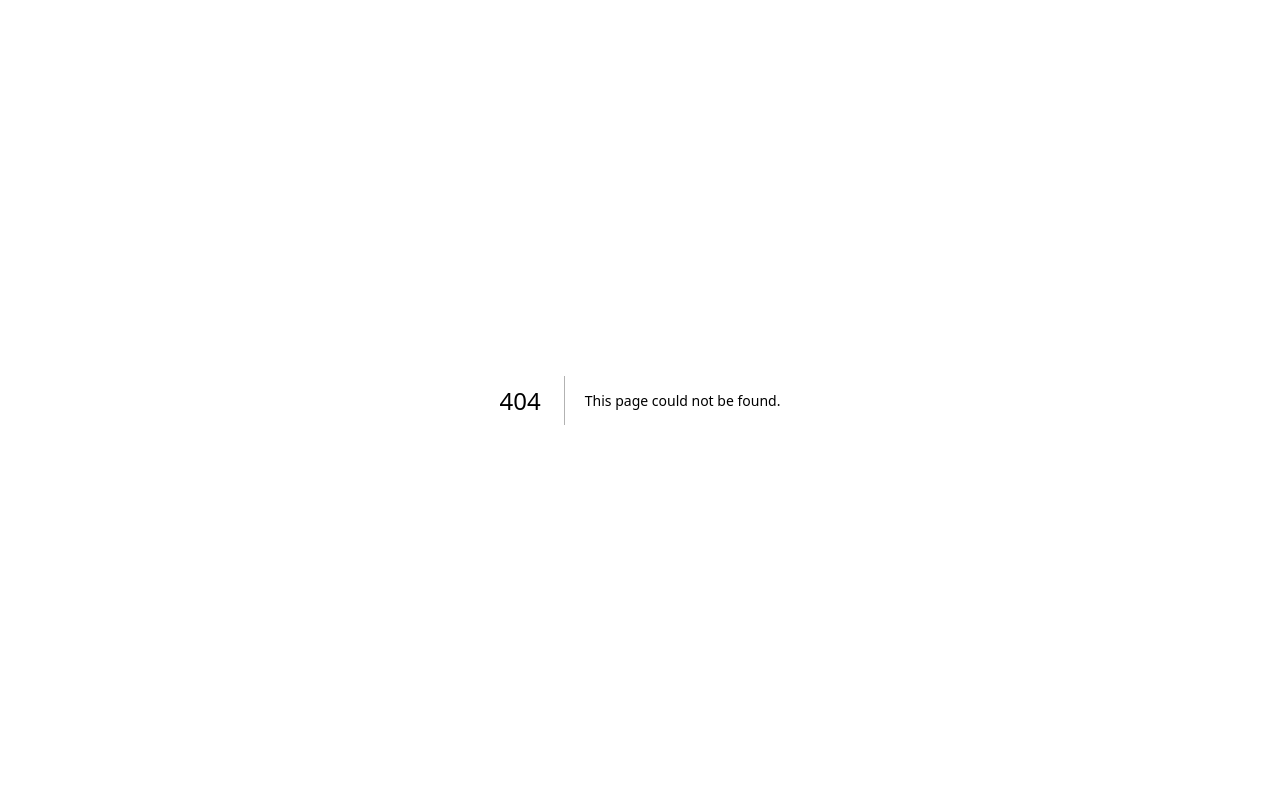
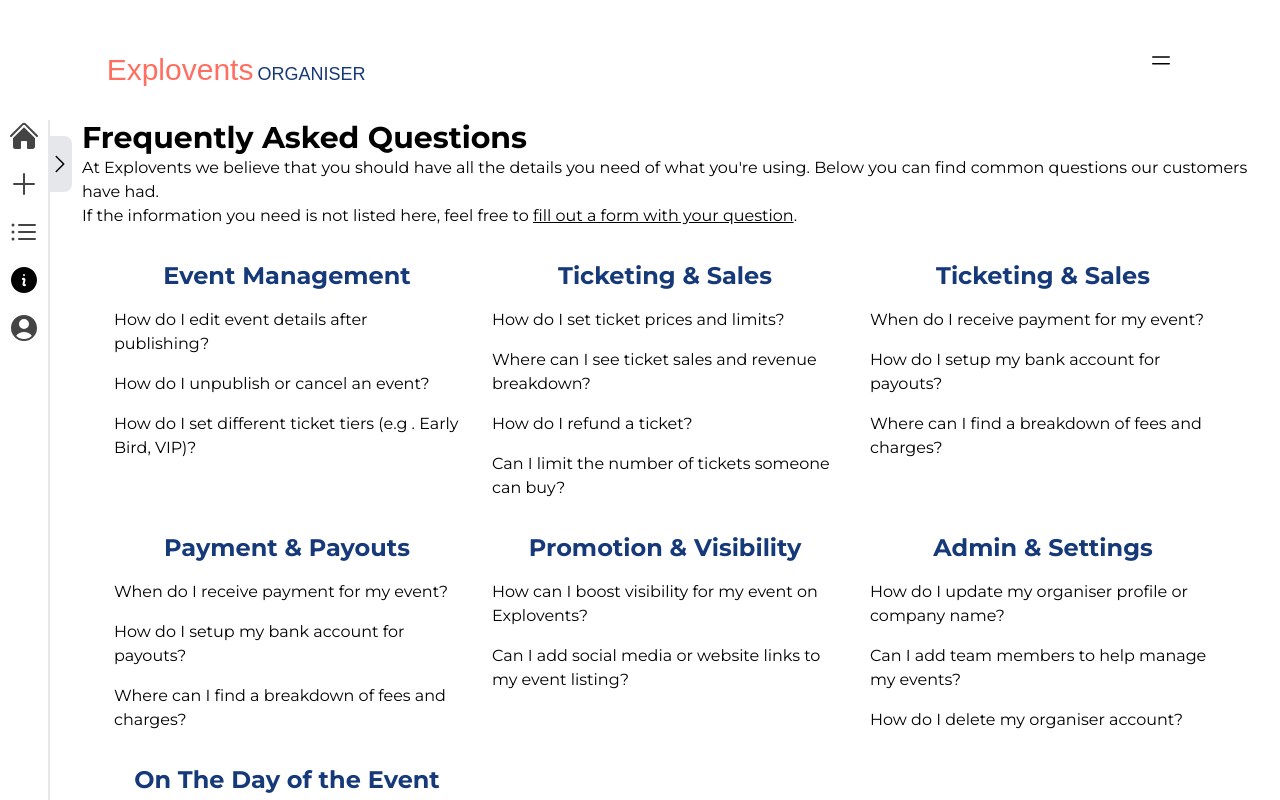
Before and after one commit to Walife14/explovents, a Next.js app: page /organiser/dashboard/faq in a window 1280 px wide. Before the commit this address had no page. Built offline with nearby package versions, Linux system fonts and the light colour scheme; no server answers; a web font is replaced by a local one.

Commit message:
ADDED Organiser dashboard FAQ component questions

```diff
--- /dev/null
+++ b/app/(organiser)/organiser/dashboard/faq/page.tsx
@@ -0,0 +1,114 @@
+import React from 'react'
+import Link from 'next/link'
+
+type Props = {}
+
+export default function FAQ({ }: Props) {
+    return (
+        <div>
+            <h1>Frequently Asked Questions</h1>
+            <p>At Explovents we believe that you should have all the details you need of what you&apos;re using. Below you can find common questions our customers have had.</p>
+            <p>If the information you need is not listed here, feel free to <Link className='underline' href="/faq#contact" target='_blank'>fill out a form with your question</Link>.</p>
+            <div className='grid grid-cols-3 gap-8 m-8'>
+                <div className='flex flex-col gap-y-4'>
+                    <h2 className='text-[#16397A] text-center'>Event Management</h2>
+                    <ul className='flex flex-col gap-y-4'>
+                        <li>
+                            <Link href='#'>How do I edit event details after publishing?</Link>
+                        </li>
+                        <li>
+                            <Link href='#'>How do I unpublish or cancel an event?</Link>
+                        </li>
+                        <li>
+                            <Link href='#'>How do I set different ticket tiers (e.g . Early Bird, VIP)?</Link>
+                        </li>
+                    </ul>
+                </div>
+                <div className='flex flex-col gap-y-4'>
+                    <h2 className='text-[#16397A] text-center'>Ticketing &#38; Sales</h2>
+                    <ul className='flex flex-col gap-y-4'>
+                        <li>
+                            <Link href='#'>How do I set ticket prices and limits?</Link>
+                        </li>
+                        <li>
+                            <Link href='#'>Where can I see ticket sales and revenue breakdown?</Link>
+                        </li>
+                        <li>
+                            <Link href='#'>How do I refund a ticket?</Link>
+                        </li>
+                        <li>
+                            <Link href='#'>Can I limit the number of tickets someone can buy?</Link>
+                        </li>
+                    </ul>
+                </div>
+                <div className='flex flex-col gap-y-4'>
+                    <h2 className='text-[#16397A] text-center'>Ticketing &#38; Sales</h2>
+                    <ul className='flex flex-col gap-y-4'>
+                        <li>
+                            <Link href='#'>When do I receive payment for my event?</Link>
+                        </li>
+                        <li>
+                            <Link href='#'>How do I setup my bank account for payouts?</Link>
+                        </li>
+                        <li>
+                            <Link href='#'>Where can I find a breakdown of fees and charges?</Link>
+                        </li>
+                    </ul>
+                </div>
+                <div className='flex flex-col gap-y-4'>
+                    <h2 className='text-[#16397A] text-center'>Payment &#38; Payouts</h2>
+                    <ul className='flex flex-col gap-y-4'>
+                        <li>
+                            <Link href='#'>When do I receive payment for my event?</Link>
+                        </li>
+                        <li>
+                            <Link href='#'>How do I setup my bank account for payouts?</Link>
+                        </li>
+                        <li>
+                            <Link href='#'>Where can I find a breakdown of fees and charges?</Link>
+                        </li>
+                    </ul>
+                </div>
+                <div className='flex flex-col gap-y-4'>
+                    <h2 className='text-[#16397A] text-center'>Promotion &#38; Visibility</h2>
+                    <ul className='flex flex-col gap-y-4'>
+                        <li>
+                            <Link href='#'>How can I boost visibility for my event on Explovents?</Link>
+                        </li>
+                        <li>
+                            <Link href='#'>Can I add social media or website links to my event listing?</Link>
+                        </li>
+                    </ul>
+                </div>
+                <div className='flex flex-col gap-y-4'>
+                    <h2 className='text-[#16397A] text-center'>Admin &#38; Settings</h2>
+                    <ul className='flex flex-col gap-y-4'>
+                        <li>
+                            <Link href='#'>How do I update my organiser profile or company name?</Link>
+                        </li>
+                        <li>
+                            <Link href='#'>Can I add team members to help manage my events?</Link>
+                        </li>
+                        <li>
+                            <Link href='#'>How do I delete my organiser account?</Link>
+                        </li>
+                    </ul>
+                </div>
+                <div className='flex flex-col gap-y-4'>
+                    <h2 className='text-[#16397A] text-center'>On The Day of the Event</h2>
+                    <ul className='flex flex-col gap-y-4'>
+                        <li>
+                            <Link href='#'>How do I check in attendees at the event?</Link>
+                        </li>
+                        <li>
+                            <Link href='#'>Can I scan QR codes using my phone?</Link>
+                        </li>
+                        <li>
+                            <Link href='#'>What should I do if a ticket doesn&apos;t scan properly?</Link>
+                        </li>
+                    </ul>
+                </div>
+            </div>
+        </div>
+    )
+}
```
